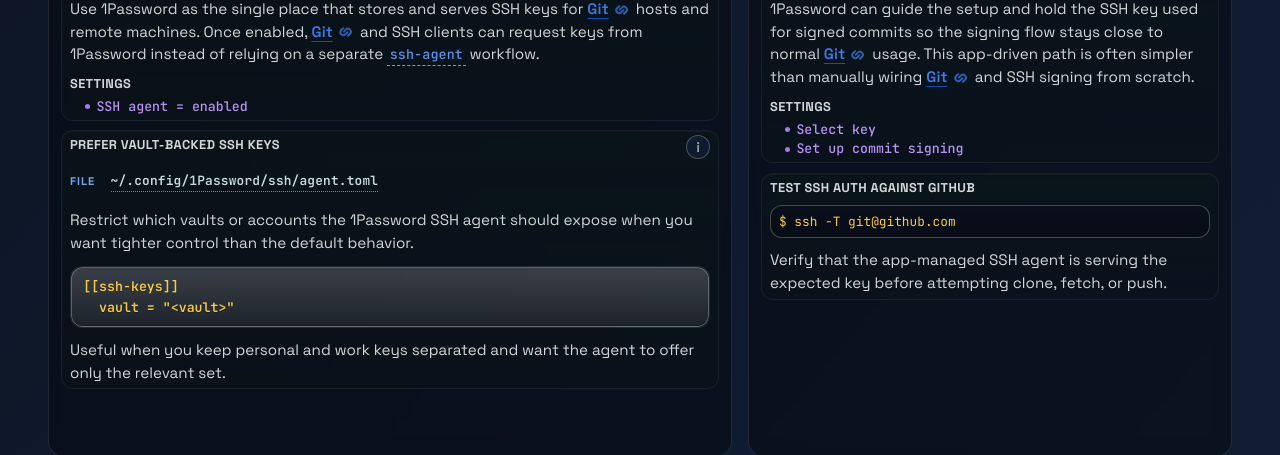
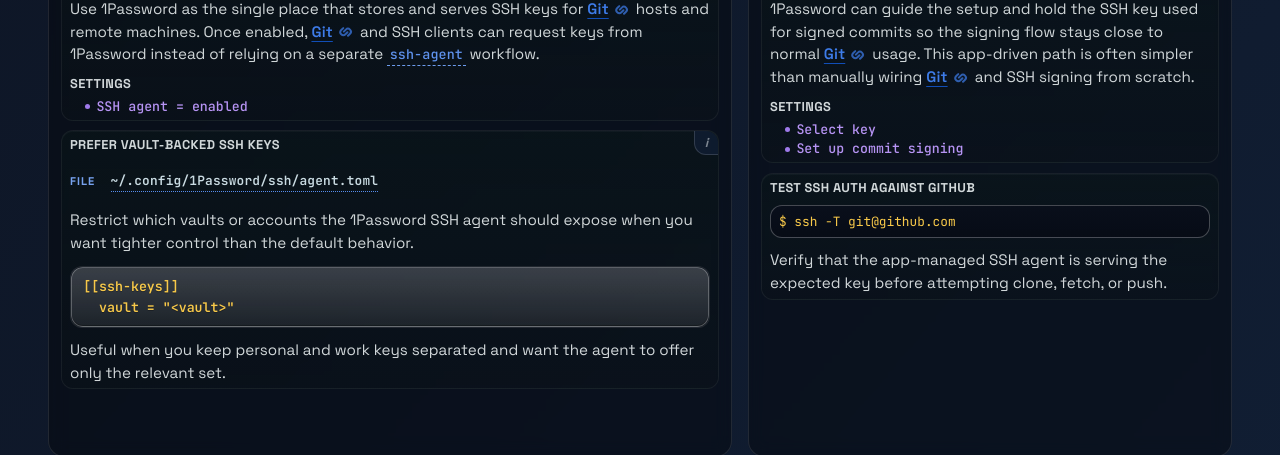
Before and after one commit to Prevole/oh-my-refcardz, a Next.js app: page /cheatsheets/1password in a window 1280 px wide. Shown: the part 1120-1575 px from the top of the page. Built offline with nearby package versions, Linux system fonts and the light colour scheme.

Commit message:
Restyle the details button on block element in cards

```diff
--- a/src/components/sheets/cheatsheet-rendering.module.css
+++ b/src/components/sheets/cheatsheet-rendering.module.css
@@ -669,6 +669,7 @@
 }
 
 .itemEntries {
+  position: relative;
   display: flex;
   flex-direction: column;
   gap: var(--space-1);
@@ -711,6 +712,7 @@
   position: absolute;
   top: 0;
   right: 0;
+  z-index: 1;
   display: flex;
   align-items: center;
 }
@@ -731,23 +733,36 @@
   justify-content: center;
   width: var(--space-6);
   height: var(--space-6);
-  border-radius: 50%;
-  border: 1px solid var(--border-strong);
+  border-radius: 0 var(--radius-lg) 0 var(--radius-lg);
+  border: none;
+  border-left: 1px solid var(--border-medium);
+  border-bottom: 1px solid var(--border-medium);
   background: color-mix(in srgb, var(--bg-elevated) 80%, transparent);
-  color: var(--fg-60);
+  color: var(--fg-50);
   cursor: pointer;
   transition: all var(--transition-normal);
   flex-shrink: 0;
   font-family: var(--font-space-grotesk), sans-serif;
-  font-size: var(--text-base);
+  font-size: var(--text-sm);
   font-weight: 700;
+  font-style: italic;
   line-height: 1;
 }
 
 .itemInfoButton:hover {
-  border-color: var(--fg-40);
   color: var(--fg-88);
   background: color-mix(in srgb, var(--bg-elevated) 95%, transparent);
+  border-color: var(--border-strong);
+}
+
+.itemEntries[data-nav-focused="true"] .itemInfoButton {
+  border-color: color-mix(in srgb, var(--sheet-accent, var(--accent)) 55%, var(--border-strong));
+  background: color-mix(in srgb, var(--sheet-accent, var(--accent)) 12%, var(--bg-elevated));
+  color: var(--sheet-accent, var(--accent));
+}
+
+.itemEntries[data-nav-focused="true"] .itemInfoButton:hover {
+  background: color-mix(in srgb, var(--sheet-accent, var(--accent)) 20%, var(--bg-elevated));
 }
 
 .configItem {
--- a/src/components/sheets/sheet-renderer.tsx
+++ b/src/components/sheets/sheet-renderer.tsx
@@ -202,13 +202,13 @@ function SheetItem({ item }: { item: CheatSheetItem }) {
       data-item=""
       data-item-details={itemData}
     >
+      {hasDetailedEntries && (
+        <ItemActions hasExample={true} />
+      )}
       <div className={cheatsheetStyles.itemEntriesHeader}>
         {item.entries.map((entry, index) => (
           <EntryRenderer key={index} entry={entry} hasAliases={hasAliases} />
         ))}
-        {hasDetailedEntries && (
-          <ItemActions hasExample={true} />
-        )}
       </div>
     </div>
   );
```
